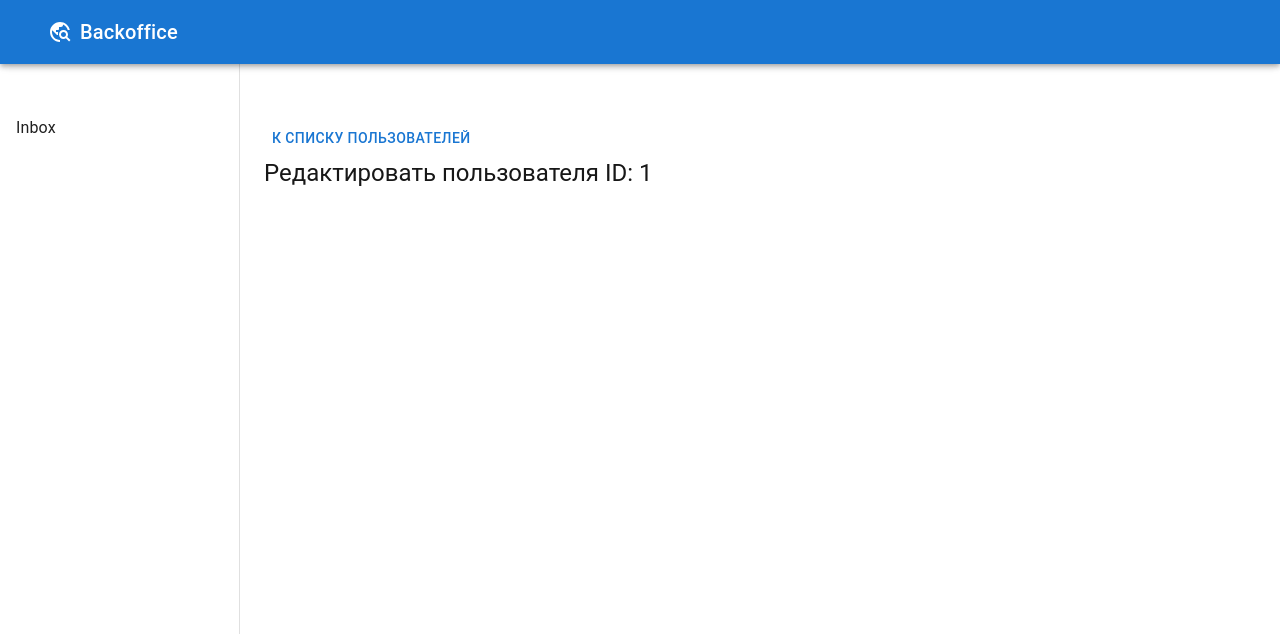
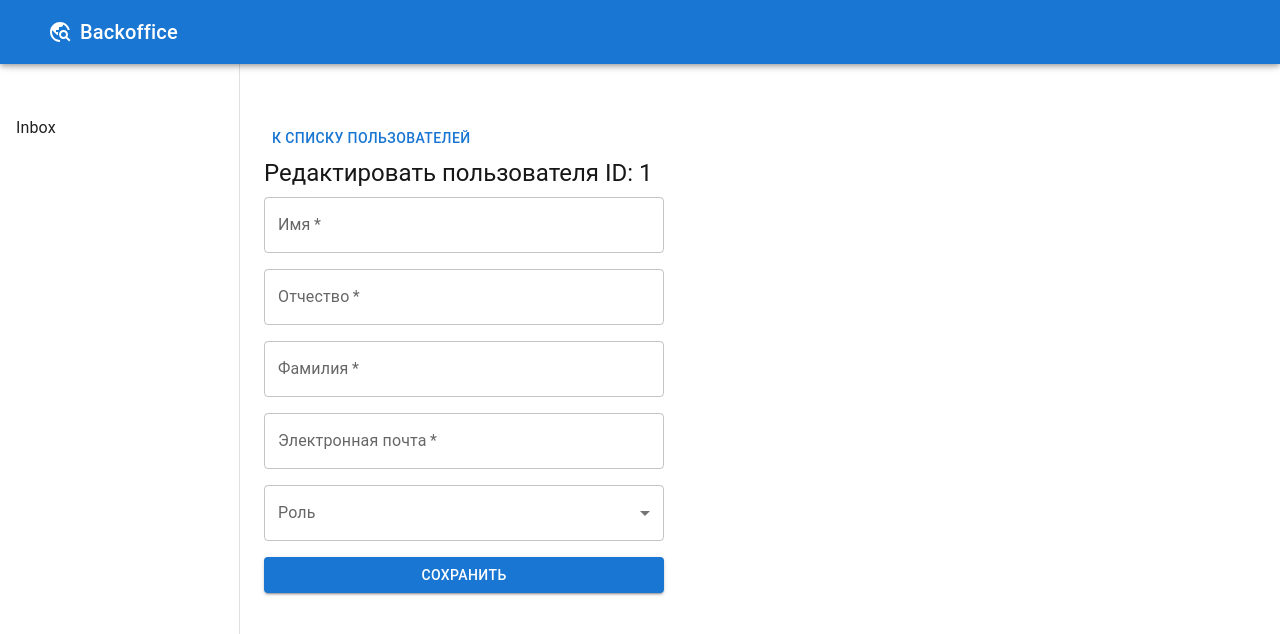
Before and after one commit to MadElectron/asteroids-app, a Next.js app: page /backoffice/users/1 in a window 1280 px wide. Shown: the top 634 px of the page. Built offline with nearby package versions, Linux system fonts and the light colour scheme; what @mui/material-nextjs would draw is missing.

Commit message:
User form added

```diff
--- a/app/backoffice/users/[slug]/page.tsx
+++ b/app/backoffice/users/[slug]/page.tsx
@@ -1,12 +1,60 @@
 "use client";
 
 import PageTitle from "@/app/components/PageTitle";
-import { Button } from "@mui/material";
-import { useRouter } from "next/navigation";
+import {
+  Box,
+  Button,
+  FormControl,
+  InputLabel,
+  MenuItem,
+  Select,
+  SelectChangeEvent,
+  TextField,
+} from "@mui/material";
+import { useParams, useRouter } from "next/navigation";
+import { roles } from "@/app/utils/variables";
+import { JSX, useState } from "react";
 
-export default function Page({ params }: { params: { slug: string } }) {
+export default function Page() {
   const router = useRouter();
-  const { slug } = params;
+  const { slug } = useParams();
+
+  const roleItems: JSX.Element[] = Object.entries(roles).map(
+    ([name, label]) => (
+      <MenuItem value={name} key={name}>
+        {label}
+      </MenuItem>
+    )
+  );
+
+  const initialValues = {
+    firstName: "",
+    middleName: "",
+    lastName: "",
+    email: "",
+    role: "",
+  };
+  const [values, setValues] = useState(initialValues);
+
+  const handleChange = (
+    e: React.ChangeEvent<unknown> | SelectChangeEvent<unknown>
+  ) => {
+    const { name, value } = e.target as HTMLInputElement;
+
+    setValues({
+      ...values,
+      [name]: value,
+    });
+  };
+
+  const submit = (e: React.FormEvent) => {
+    e.preventDefault();
+    console.log(values);
+
+    /**
+     * @todo set to state
+     */
+  };
 
   return (
     <>
@@ -18,6 +66,64 @@ export default function Page({ params }: { params: { slug: string } }) {
         К списку пользователей
       </Button>
       <PageTitle>Редактировать пользователя ID: {slug}</PageTitle>
+
+      <Box
+        component={"form"}
+        sx={{ maxWidth: 400, display: "flex", flexDirection: "column", gap: 2 }}
+      >
+        <TextField
+          required
+          id="firstName"
+          name="firstName"
+          label="Имя"
+          onChange={handleChange}
+        />
+        <TextField
+          required
+          id="middleName"
+          name="middleName"
+          label="Отчество"
+          onChange={handleChange}
+        />
+        <TextField
+          required
+          id="lastName"
+          name="lastName"
+          label="Фамилия"
+          onChange={handleChange}
+        />
+        <TextField
+          required
+          id="email"
+          name="email"
+          label="Электронная почта"
+          type="email"
+          onChange={handleChange}
+        />
+        <FormControl>
+          <InputLabel id="role-label">Роль</InputLabel>
+          <Select
+            required
+            id="role"
+            name="role"
+            label="Роль"
+            labelId="role-label"
+            onChange={handleChange}
+            value={values.role}
+          >
+            {roleItems}
+          </Select>
+        </FormControl>
+
+        <Button
+          component="button"
+          type="submit"
+          variant="contained"
+          onClick={submit}
+        >
+          Сохранить
+        </Button>
+      </Box>
     </>
   );
 }
```
